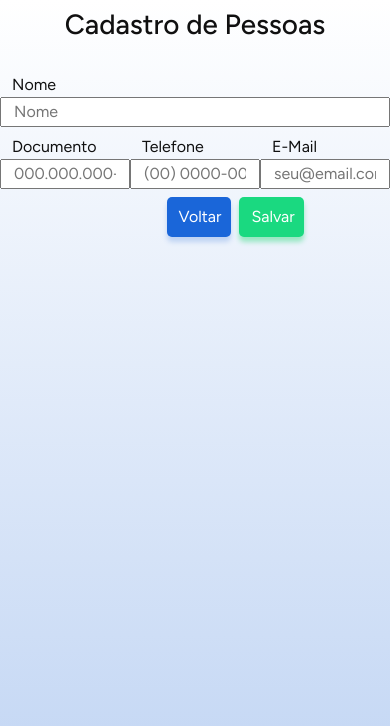
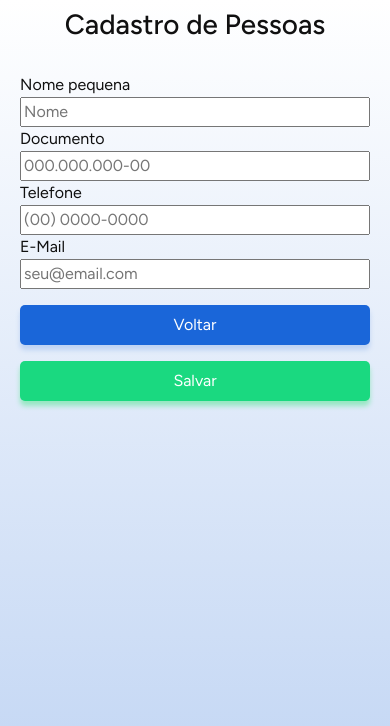
Before and after one commit to GSacata/cadastropessoas, a Vue app in the folder frontend/: page /registry in a window 390 px wide. Both pictures are taken after a click on the element "Nova pessoa". Shown: the top 726 px of the page. Built offline with nearby package versions, Linux system fonts and the light colour scheme; no server answers; a web font is replaced by a local one.

Commit message:
Responsivity for people registry

```diff
--- a/frontend/src/components/Registry.vue
+++ b/frontend/src/components/Registry.vue
@@ -1,24 +1,56 @@
 <template>
+
+    <!-- Small screens -->
+    <div class="c-show-on-small" style="display: none;">
         <div class="container">
-        <div class="row my-2">
-            <label for="name" class="col-12 pl-0">Nome</label>
-            <input type="text" placeholder="Nome" name="name" id="reg-name" class="col-12">
+            <div class="col my-2 mx-2">
+                <label for="name" class="col-12 pl-0">Nome pequena</label>
+                <input type="text" placeholder="Nome" name="name" class="col-12 reg-name">
+                <label for="document" class="col-12">Documento</label>
+                <input type="text" placeholder="000.000.000-00" name="document" class="col-12 reg-doc">
+                <label for="phone" class="col-12">Telefone</label>
+                <input type="text" placeholder="(00) 0000-0000" name="phone" class="col-12 reg-phone">
+                <label for="email" class="col-12">E-Mail</label>
+                <input type="text" placeholder="seu@email.com" name="email" class="col-12 reg-email">
+                <div class="col-12 opacity-50 text-center">
+                    <small v-show="isEdit">Última atualização:
+                        <span class="reg-lastup"></span>
+                    </small>
                 </div>
-        <div class="row my-2">
+                <div class="mt-3">
+                    <p class="col-12 mx-auto text-center btn-like btn-like-neutral" @click="navToList()">Voltar</p>
+                    <p class="col-12 mx-auto text-center btn-like btn-like-confirm" @click="saveRegistry()">Salvar</p>
+                    <p v-show="isEdit" class="col-12 mx-auto text-center btn-like btn-like-alert" @click="showModal(this.$route.params.uuid)">Deletar</p>
+                </div>
+            </div>
+            <div class="row my-2 mx-2">
+            </div>
+        </div>
+    </div>
+
+    <!-- Medium and large screens -->
+    <div class="c-show-on-medium c-show-on-large" style="display: none;">
+        <div class="container">
+            <div class="row my-2 mx-2">
+                <label for="name" class="col-12 pl-0">Nome grande</label>
+                <input type="text" placeholder="Nome" name="name" class="col-12 reg-name">
+            </div>
+            <div class="row my-2 mx-2">
                 <label for="document" class="col-4">Documento</label>
                 <label for="phone" class="col-4">Telefone</label>
                 <label for="email" class="col-4">E-Mail</label>
-            <input type="text" placeholder="000.000.000-00" name="document" id="reg-doc" class="col-4">
-            <input type="text" placeholder="(00) 0000-0000" name="phone" id="reg-phone" class="col-4">
-            <input type="text" placeholder="seu@email.com" name="email" id="reg-email" class="col-4">
+                <input type="text" placeholder="000.000.000-00" name="document" class="col-4 reg-doc">
+                <input type="text" placeholder="(00) 0000-0000" name="phone" class="col-4 reg-phone">
+                <input type="text" placeholder="seu@email.com" name="email" class="col-4 reg-email">
             </div>
-        <div class="row my-2">
+            <div class="row my-2 mx-2">
                 <div class="col-5 opacity-50">
-                <small v-show="isEdit">Última atualização: <span id="reg-lastup"></span></small>
+                    <small v-show="isEdit">Última atualização: <span class="reg-lastup"></span></small>
                 </div>
-            <p class="col-2 mx-1 text-center btn-like btn-like-neutral" @click="navToList()">Voltar</p>
-            <p class="col-2 mx-1 text-center btn-like btn-like-confirm" @click="saveRegistry()">Salvar</p>
-            <p v-show="isEdit" class="col-2 mx-1 text-center btn-like btn-like-alert" @click="showModal(this.$route.params.uuid)">Deletar</p>
+                <p class="col-2 mx-auto text-center btn-like btn-like-neutral" @click="navToList()">Voltar</p>
+                <p class="col-2 mx-auto text-center btn-like btn-like-confirm" @click="saveRegistry()">Salvar</p>
+                <p v-show="isEdit" class="col-2 mx-auto text-center btn-like btn-like-alert" @click="showModal(this.$route.params.uuid)">Deletar</p>
+            </div>
         </div>
     </div>
     <DelModal v-show="isModalVisible" @close="hideModal" @delReg="deleteRegistry(toDeleteUuid)"></DelModal>
@@ -52,11 +84,32 @@ export default {
                 axios.get(url)
                 .then((data) => {
                     this.person = data.data
-                    document.getElementById("reg-name").value = this.person.name
-                    document.getElementById("reg-doc").value = this.person.document
-                    document.getElementById("reg-phone").value = this.person.phone
-                    document.getElementById("reg-email").value = this.person.email
-                    document.getElementById("reg-lastup").innerHTML = this.person.lastUpdated
+
+                    let nameFields = document.querySelectorAll(".reg-name")
+                    nameFields.forEach((field) => {
+                        field.value = this.person.name
+                    })
+
+                    let docFields = document.querySelectorAll(".reg-doc")
+                    docFields.forEach((field) => {
+                        field.value = this.person.document
+                    })
+
+                    let phoneFields = document.querySelectorAll(".reg-phone")
+                    phoneFields.forEach((field) => {
+                        field.value = this.person.phone
+                    })
+
+                    let emailFields = document.querySelectorAll(".reg-email")
+                    emailFields.forEach((field) => {
+                        field.value = this.person.email
+                    })
+
+                    let lastUpdatedParags = document.querySelectorAll(".reg-lastup")
+                    lastUpdatedParags.forEach((parag) => {
+                        parag.innerHTML = this.person.lastUpdated
+                    });
+
                     this.isEdit = true
                 })
                 .catch((err) => {
@@ -65,10 +118,38 @@ export default {
             }
         },
         saveRegistry() {
-            let saveName = document.getElementById("reg-name").value
-            let saveDoc = document.getElementById("reg-doc").value
-            let savePhone = document.getElementById("reg-phone").value
-            let saveEmail = document.getElementById("reg-email").value
+            let saveName = "";
+            let saveDoc = "";
+            let savePhone = "";
+            let saveEmail = "";
+
+            let nameFields = document.querySelectorAll(".reg-name")
+            nameFields.forEach((field) => {
+                if (field.value) {
+                    saveName = field.value;
+                }
+            })
+
+            let docFields = document.querySelectorAll(".reg-doc")
+            docFields.forEach((field) => {
+                if (field.value) {
+                    saveDoc = field.value;
+                }
+            })
+
+            let phoneFields = document.querySelectorAll(".reg-phone")
+            phoneFields.forEach((field) => {
+                if (field.value) {
+                    savePhone = field.value
+                }
+            })
+
+            let emailFields = document.querySelectorAll(".reg-email")
+            emailFields.forEach((field) => {
+                if (field.value) {
+                    saveEmail = field.value
+                }
+            })
 
             if (this.$route.params.uuid) {
                 const url = `http://localhost:8080/api/${this.$route.params.uuid}/edit`
```
Lines whose indentation alone changed are shown as unchanged.
